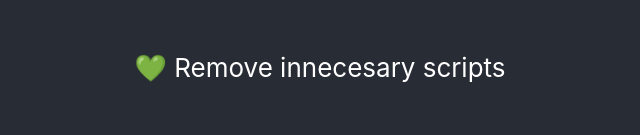
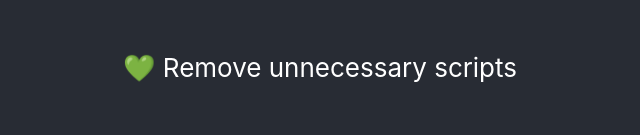
Before and after one commit to BladimirOrihuela-Hexaware/blad-deployment, a React (Create React App) app: page / in a window 1280 px wide. Shown: the part 436-571 px from the top of the page, without its empty margins (320-960 px from the left). Built offline with nearby package versions, Linux system fonts and the light colour scheme.

Commit message:
✏️ Fix typo on main page

```diff
--- a/src/App.tsx
+++ b/src/App.tsx
@@ -7,7 +7,7 @@ function App() {
     <div className="App">
       <header className="App-header">
         <img src={logo} className="App-logo" alt="logo" />
-        <p>💚 Remove innecesary scripts</p>
+        <p>💚 Remove unnecessary scripts</p>
         <p>✏️ Update netlify page name</p>
         <a
           className="App-link"
```
